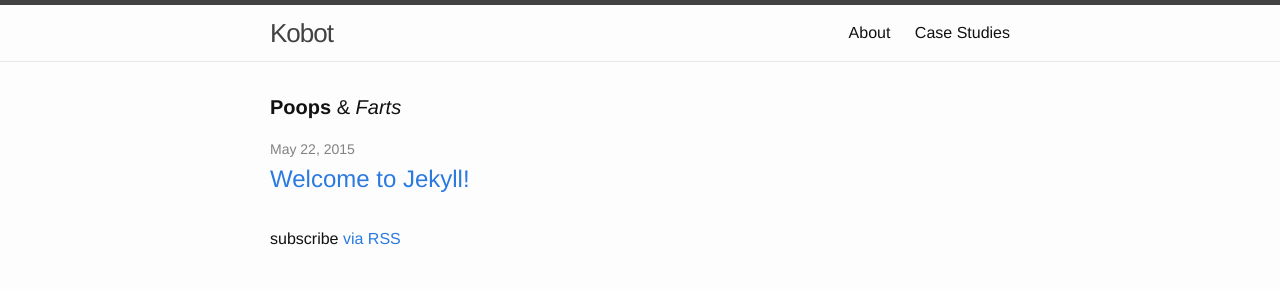
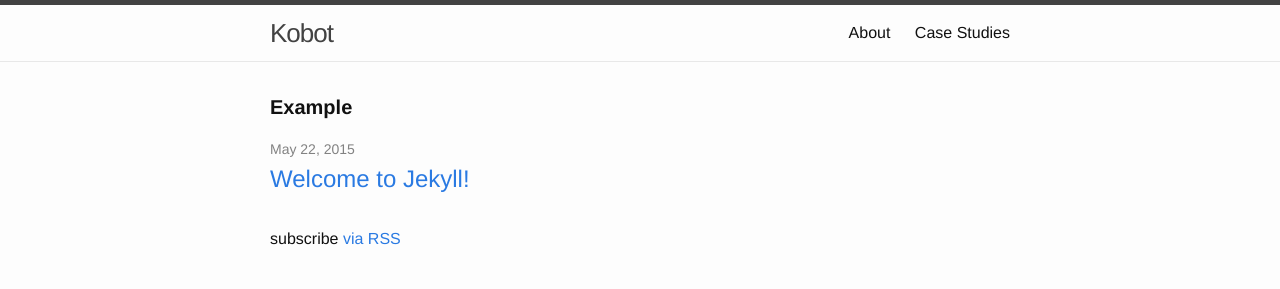
Before and after one commit to wearekobot/cloudcannon_jekyll_test, a Jekyll site: the page built from index.html, in a window 1280 px wide. Shown: the top 289 px of the page. Built offline with Jekyll 4.4.1, drawn with Linux system fonts in a browser that asks for light colours.

Commit message:
Updated 'index.html' via CloudCannon

```diff
--- a/index.html
+++ b/index.html
@@ -4,7 +4,7 @@ layout: default
 
 <div class="home">
 
-  <h1 class="page-heading editable"><strong>Poops</strong> &amp; <em>Farts</em></h1>
+  <h1 class="page-heading editable"><strong>Example</strong></h1>
 
   <ul class="post-list">
     {% for post in site.posts %}
```
